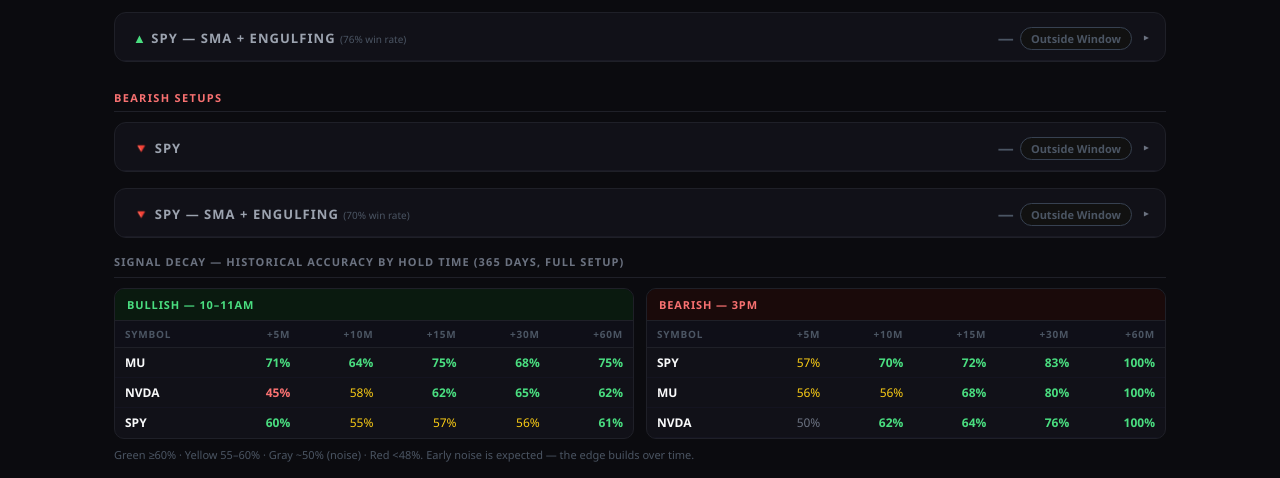
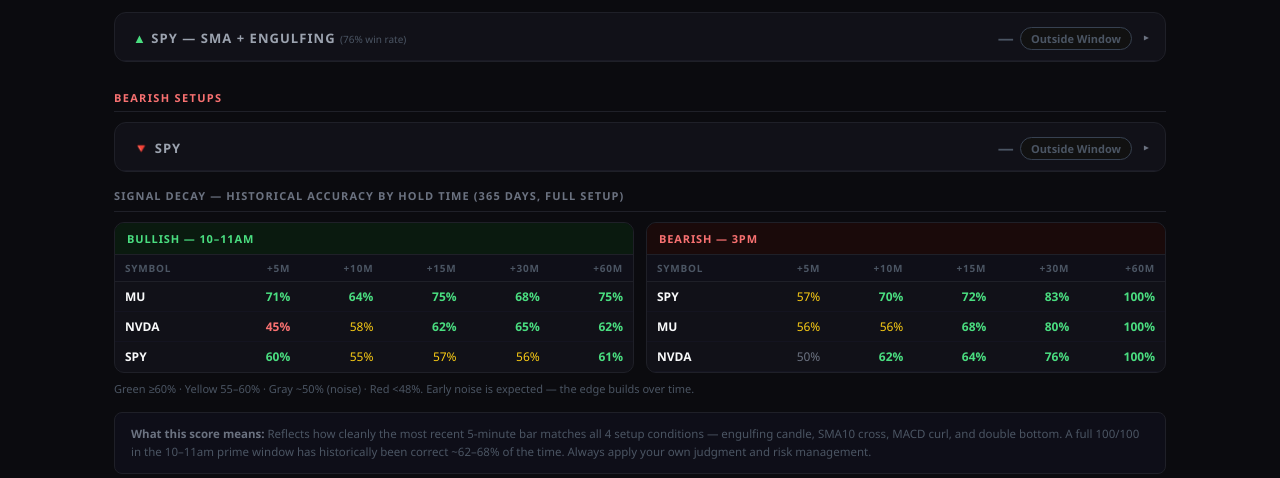
Before and after one commit to mrushjr21-blip/spy-grader, a Flask app: page / in a window 1280 px wide. Shown: the part 231-709 px from the top of the page. Run offline with Flask 3, Linux system fonts and the light colour scheme.

Commit message:
Remove SPY bearish SMA+Engulf card (48% win rate at 3pm, no edge)

```diff
--- a/templates/index.html
+++ b/templates/index.html
@@ -591,33 +591,6 @@
   <!-- SMA + Engulf bearish watch (MU, NVDA) -->
   <div id="engulf-bear-watch-cards"></div>
 
-  <!-- SMA + Engulf bearish signal -->
-  <div class="card collapsed" style="margin-bottom:16px" id="engulf-bear-card" data-key="engulf-bear">
-    <div class="card-header" onclick="toggleCard(this)">
-      <span class="card-title">🔻 SPY — SMA + Engulfing <span style="font-size:10px;color:#4b5563;font-weight:400;text-transform:none;letter-spacing:0">(70% win rate)</span></span>
-      <span class="card-head-right">
-        <span class="head-meta">
-          <span class="head-score score-none" id="engulf-bear-head-score">—</span>
-          <span id="engulf-bear-window-badge" style="font-size:11px;padding:3px 10px;border-radius:12px;font-weight:600;background:#111;color:#4b5563;border:1px solid #374151">Outside Window</span>
-        </span>
-        <span class="card-chevron">▾</span>
-      </span>
-    </div>
-    <div class="card-body">
-      <div class="setup-subtitle">2-Condition Bearish Signal (5m)</div>
-      <div class="score-section">
-        <div class="score-row">
-          <div><span class="score-number score-none" id="engulf-bear-score">—</span><span class="score-max">/100</span></div>
-          <span class="score-label label-none" id="engulf-bear-label">Loading…</span>
-        </div>
-        <div class="progress-track"><div class="progress-fill fill-none" id="engulf-bear-bar" style="width:0%"></div></div>
-      </div>
-      <div id="engulf-bear-alert" style="display:none;margin:0 18px 12px;padding:12px 16px;border-radius:8px;font-size:13px;font-weight:600;text-align:center"></div>
-      <div class="criteria-section" id="engulf-bear-criteria"></div>
-      <div class="values-section" id="engulf-bear-values"></div>
-      <div id="engulf-bear-summary"></div>
-    </div>
-  </div>
 
   <!-- Signal Decay Curve -->
   <div style="margin-bottom:16px">
@@ -1326,7 +1299,6 @@ async function loadData() {
     renderAfternoonSetup(data.afternoon_setup);
     renderBearishWatch(data.bearish_watch || {});
     renderEngulfWatch(data.engulf_bear_watch || {}, 'engulf-bear-watch-cards', false);
-    renderEngulf(data.engulf_bear, 'engulf-bear', false);
 
   } catch (err) {
     const banner = document.getElementById('error-banner');
```
